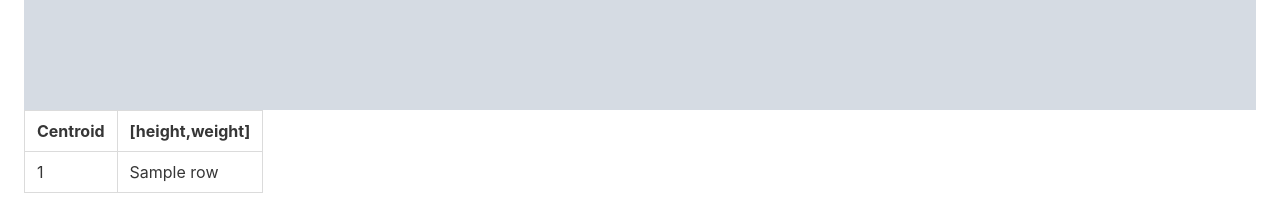
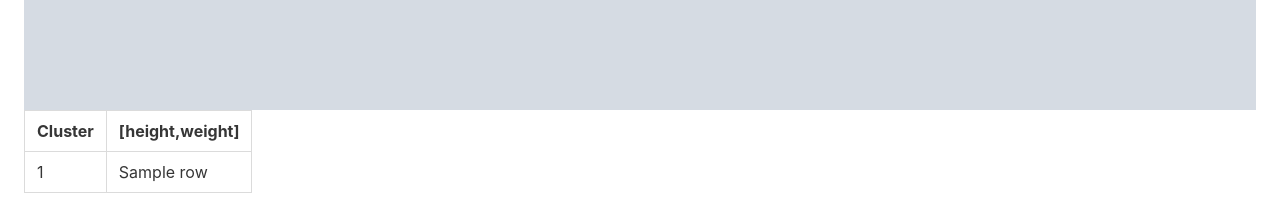
Before and after one commit to RoneyThomas/k_means_map_reduce, a Flask app: template templates/results.html in a window 1280 px wide. Shown: the part 923-1140 px from the top of the page. Run offline with Flask 2, Linux system fonts and the light colour scheme; the template is opened without the code that fills it: most values are stand-ins (such as "Sample title", 1, 10 or a date in 2020); grey boxes marked "Sample" are stand-in pictures; some libraries are stand-ins or nearby versions.

Commit message:
Corrected wording

```diff
--- a/templates/results.html
+++ b/templates/results.html
@@ -30,7 +30,7 @@
 <table class="table is-bordered">
     <thead>
     <tr>
-      <th>Centroid</th>
+      <th>Cluster</th>
       <th>[height,weight]</th>
     </tr>
   </thead>
```
